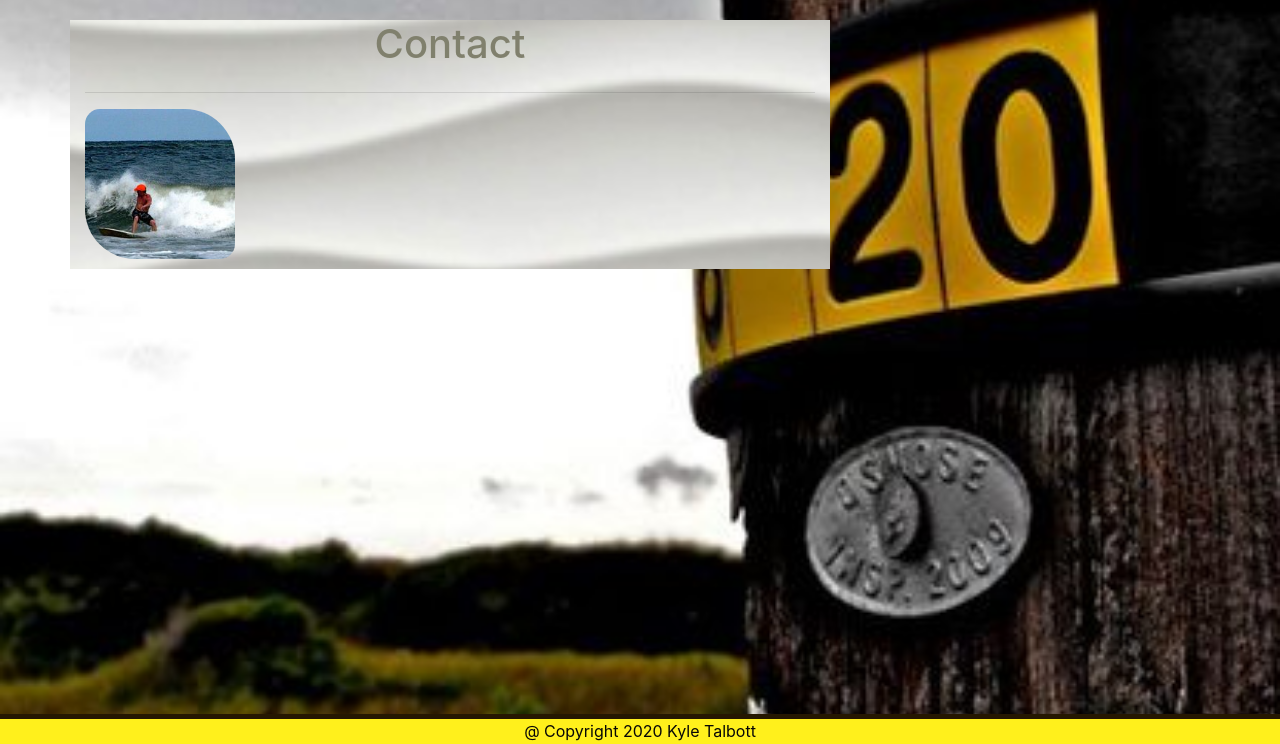
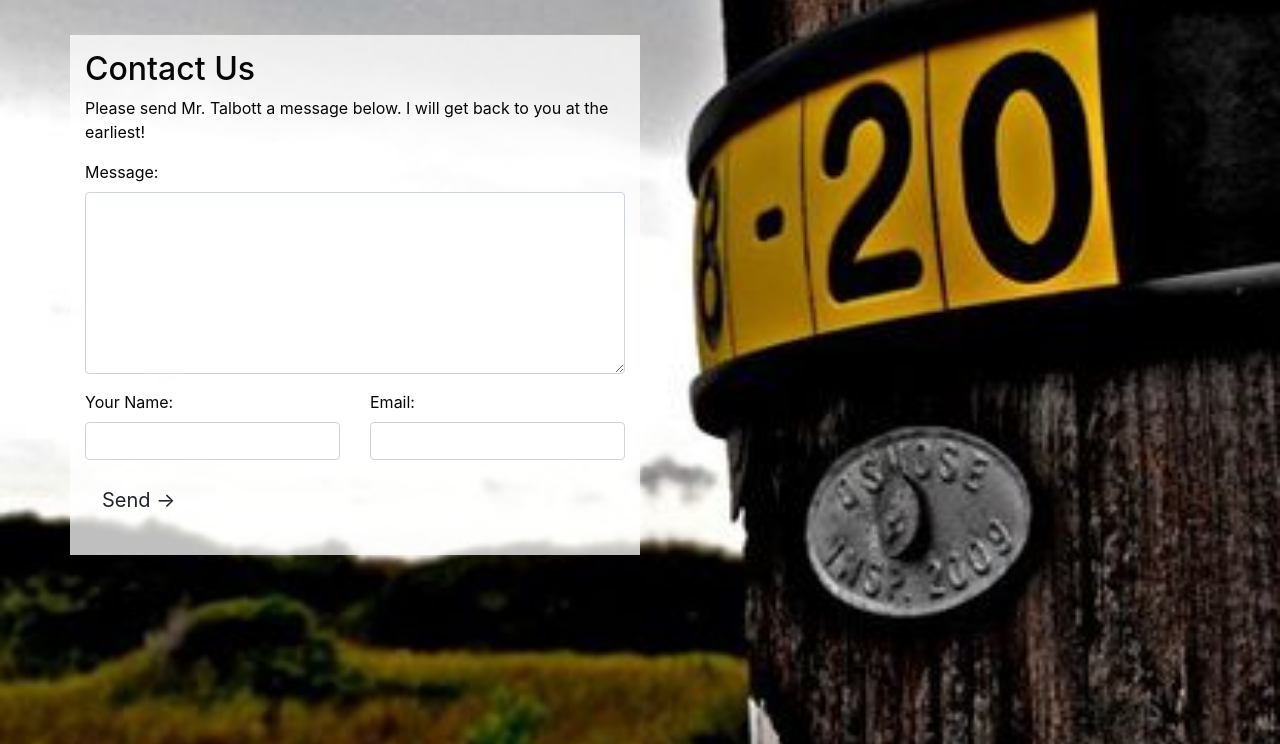
Before and after one commit to spental/Hw2, a PHP site: page /Contact.html in a window 1280 px wide. Shown: the part 56-800 px from the top of the page. Run offline with PHP 8.4, Linux system fonts and the light colour scheme.

Commit message:
trying to add contact box

```diff
--- a/Contact.html
+++ b/Contact.html
@@ -35,47 +35,57 @@
     <main>
         <div class="container">
         <div class="row">
-                <div class="col-8">
-                    <h1>Contact</h1>
+            <div class="col-md-6 col-md-offset-3" id="form_container">
+                <h2>Contact Us</h2>
+                <p>
+                    Please send Mr. Talbott a message below. I will get back to you at the earliest!
+                </p>
+                <form role="form" method="post" id="reused_form">
+
+                    <div class="row">
+                        <div class="col-sm-12 form-group">
+                            <label for="message">
+                                Message:</label>
+                            <textarea class="form-control" type="textarea" name="message" id="message" maxlength="6000"
+                                rows="7"></textarea>
                         </div>
                     </div>
                     <div class="row">
-                <div class="col-8">
-                    <hr />
+                        <div class="col-sm-6 form-group">
+                            <label for="name">
+                                Your Name:</label>
+                            <input type="text" class="form-control" id="name" name="name" required>
+                        </div>
+                        <div class="col-sm-6 form-group">
+                            <label for="email">
+                                Email:</label>
+                            <input type="email" class="form-control" id="email" name="email" required>
                         </div>
                     </div>
+
+
                     <div class="row">
-                <div class="col-8">
-                    <img src="./pictures/surfkyle.jpg" id="king">
-                    <p>
+                        <div class="col-sm-12 form-group">
+                            <button type="submit" class="btn btn-lg btn-default pull-right">Send →</button>
+                        </div>
+                    </div>
 
-                    </p>
+                </form>
+                <div id="success_message" style="width:100%; height:100%; display:none; ">
+                    <h3>Posted your message successfully!</h3>
+                </div>
+                <div id="error_message" style="width:100%; height:100%; display:none; ">
+                    <h3>Error</h3>
+                    Sorry there was an error sending your form.
+
                 </div>
             </div>
         </div>
+
     </main>
-    <br />
 
-    <footer>
-        <div class="footer2">
-            <div class="row">
-                <div class="col-12">
-                </div>
-            </div>
-        </div>
-        </div>
-        <div class="footerinfo">
-            <div class="container-fluid text-center">
-                <div class="row">
-                    <div class="col-12 text-center">
-                        <p>
-                            @ Copyright 2020 Kyle Talbott
-                        </p>
-                    </div>
-                </div>
-            </div>
-        </div>
-    </footer>
+
+    </main>
 </body>
 
 </html>
--- a/stylesheet/style.css
+++ b/stylesheet/style.css
@@ -66,3 +66,9 @@ h1 {
     color: rgb(128, 128, 109);
 
 }
+
+#form_container {
+    padding: 15px 15px;
+    margin-top: 15px;
+    background: rgba(255,255,255,0.75);
+}
```
Lines whose indentation alone changed are shown as unchanged.
